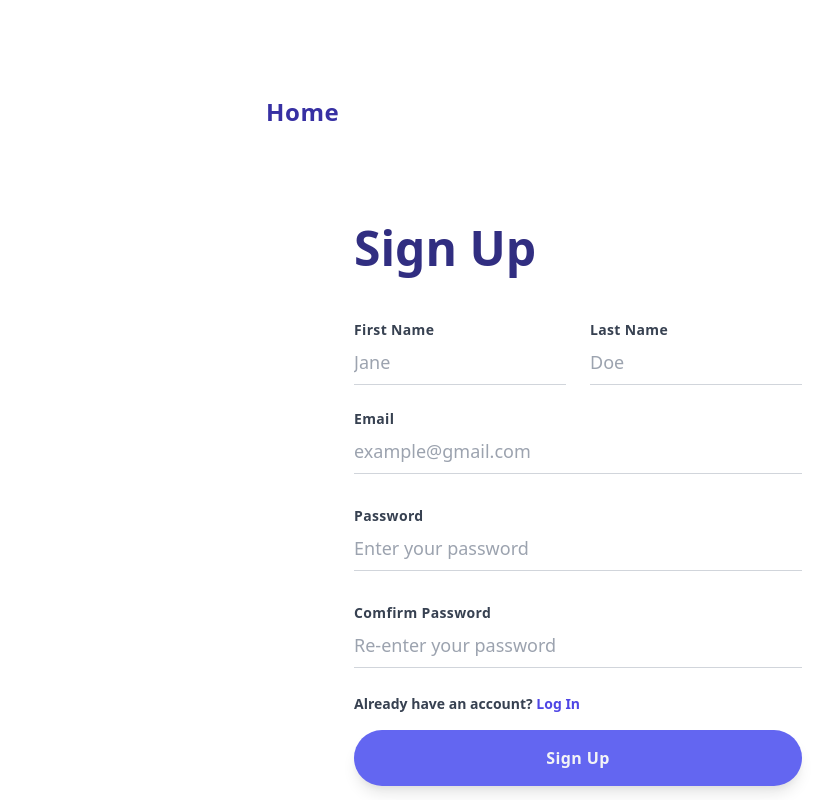
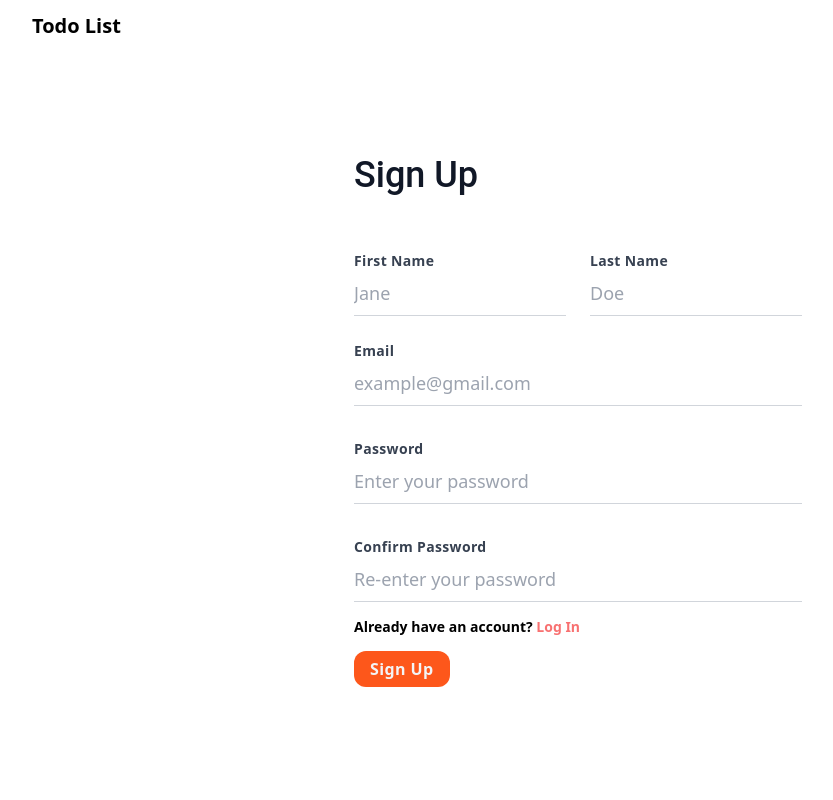
Before and after one commit to Jcheahh/TodoList-old, a React (Create React App) app: page /sign-up in a window 1280 px wide. Shown: the whole page, without its empty margins (62-895 px from the left). Built offline with nearby package versions, Linux system fonts and the light colour scheme; no server answers.

Commit message:
Change all tag to new ui component tag

```diff
--- a/src/component/Login.jsx
+++ b/src/component/Login.jsx
@@ -1,11 +1,15 @@
 import React, { useState } from "react";
 import {
-    Link,
     useHistory,
     useLocation,
 } from "react-router-dom";
 import { Form, Field } from "react-final-form";
 import { useAuth } from "../hook/useAuth";
+import NavBar from "./ui/NavBar";
+import { Text } from "./ui/Text";
+import { Button } from "./ui/Button";
+import { Link } from "./ui/Link";
+import Input from "./ui/Input";
 
 export default function Login() {
     const [user, setUser] = useState();
@@ -36,7 +40,6 @@ export default function Login() {
     };
 
     const handleSubmit = (values, _, callback) => {
-        // values.preventDefault();
         auth.login(values.email, values.password, () => {
             history.replace(from);
             callback();
@@ -52,17 +55,13 @@ export default function Login() {
         });
     };
     return (
+        <>
+            <NavBar />
             <div className="mx-auto mt-36 lg:w-1/2 xl:max-w-screen-sm">
-            <div className="text-2xl text-indigo-800 tracking-wide ml-2 font-semibold">
-                <Link to="/">Home</Link>
-            </div>
                 <div className="mt-10 px-16 sm:px-24 md:px-48 lg:px-12 lg:mt-16 xl:px-24 xl:max-w-2xl">
-                <h1 className="mt-24 text-center text-4xl text-indigo-900 font-display font-semibold lg:text-left xl:text-5xl
-                    xl:text-bold"
-                >
-                    Log in
-
-                </h1>
+                    <Text.H3>
+                        Log In
+                    </Text.H3>
 
                     <Form
                         onSubmit={handleSubmit}
@@ -70,13 +69,18 @@ export default function Login() {
                         render={({ handleSubmit, submitting }) => (
                             <div className="mt-12">
                                 <form onSubmit={handleSubmit} noValidate>
-                                <div className="text-red-500 text-center mb-4 font-bold">{errMessage}</div>
-                                <div className="text-sm font-bold text-gray-700 tracking-wide">Email</div>
+                                    <Text className={["text-red-500 text-center mb-4 font-bold"]}>
+                                        {errMessage}
+                                    </Text>
+                                    <Text.Small className={["font-bold text-gray-700 tracking-wide"]}>
+                                        Email
+                                    </Text.Small>
                                     <Field
                                         name="email"
                                         render={({ input, meta }) => (
                                             <>
-                                            <input
+                                                <Input
+                                                    label="Email"
                                                     className={`w-full text-lg py-2 border-b border-gray-300 focus:outline-none focus:border-indigo-500 ${meta.touched && !!meta.error ? "border-red-500" : ""}`}
                                                     placeholder="example@gmail.com"
                                                     id="email"
@@ -90,7 +94,9 @@ export default function Login() {
                                         )}
                                     />
                                     <div className="mt-8">
-                                    <div className="text-sm font-bold text-gray-700 tracking-wide">Password</div>
+                                        <Text.Small className={["font-bold text-gray-700 tracking-wide"]}>
+                                            Password
+                                        </Text.Small>
                                         <Field
                                             name="password"
                                             render={({ input, meta }) => (
@@ -111,25 +117,12 @@ export default function Login() {
                                         />
                                     </div>
 
-                                <br />
-
-                                <div className="flex mt-0.5 text-sm font-display font-semibold text-gray-700">
+                                    <Text.Small className={["flex my-3.5 font-display font-semibold"]}>
                                         Don&apos;t have an account?&nbsp;
                                         {" "}
-                                    <p className="flex-initial cursor-pointer text-indigo-600 hover:text-indigo-800">
-                                        <Link to="/sign-up">Sign up</Link>
-                                    </p>
-                                </div>
-                                <button
-                                    className="bg-indigo-500 text-gray-100 p-4 w-full rounded-full tracking-wide
-                                font-semibold font-display focus:outline-none focus:shadow-outline hover:bg-indigo-600
-                                shadow-lg mt-4 disabled:opacity-50 disabled:hover:bg-indigo-500"
-                                    type="submit"
-                                    disabled={submitting}
-                                >
-                                    {submitting ? "Loading..." : "Log In"}
-
-                                </button>
+                                        <Link.Regular to="/sign-up">Sign up</Link.Regular>
+                                    </Text.Small>
+                                    <Button type="submit" disabled={submitting}>{submitting ? "Loading..." : "Log In"}</Button>
                                 </form>
                             </div>
                         )}
@@ -137,5 +130,6 @@ export default function Login() {
                 </div>
 
             </div>
+        </>
     );
 }
--- a/src/component/SignUp.jsx
+++ b/src/component/SignUp.jsx
@@ -1,11 +1,14 @@
 import React, { useState } from "react";
 import {
-    Link,
     useHistory,
     useLocation,
 } from "react-router-dom";
 import { Form, Field } from "react-final-form";
 import { useAuth } from "../hook/useAuth";
+import NavBar from "./ui/NavBar";
+import { Text } from "./ui/Text";
+import { Button } from "./ui/Button";
+import { Link } from "./ui/Link";
 
 export default function SignUp() {
     const history = useHistory();
@@ -54,8 +57,6 @@ export default function SignUp() {
     };
 
     const handleSubmit = (values, _, callback) => {
-        // values.preventDefault();
-
         auth.signup(values.firstName,
             values.lastName,
             values.email,
@@ -75,27 +76,25 @@ export default function SignUp() {
     };
 
     return (
+        <>
+            <NavBar />
             <div className="mx-auto mt-24 lg:w-1/2 xl:max-w-screen-sm">
-            <div className="text-2xl text-indigo-800 tracking-wide ml-2 font-semibold">
-                <Link to="/">Home</Link>
-            </div>
                 <div className="mt-10 px-16 sm:px-24 md:px-48 lg:px-12 lg:mt-16 xl:px-24 xl:max-w-2xl">
-                <h1 className="mt-24 text-center text-4xl text-indigo-900 font-display font-semibold lg:text-left xl:text-5xl
-                    xl:text-bold"
-                >
+                    <Text.H3>
                         Sign Up
-
-                </h1>
+                    </Text.H3>
                     <Form
                         onSubmit={handleSubmit}
                         validate={validate}
                         render={({ handleSubmit, submitting }) => (
                             <div className="mt-12">
                                 <form onSubmit={handleSubmit} noValidate>
-                                <div className="text-red-500 text-center mb-4 font-bold">{errMessage}</div>
+                                    <Text className={["text-red-500 text-center mb-4 font-bold"]}>{errMessage}</Text>
                                     <div className="-mx-3 md:flex mb-6">
                                         <div className="md:w-1/2 px-3 mb-6 md:mb-0">
-                                        <div className="text-sm font-bold text-gray-700 tracking-wide">First Name</div>
+                                            <Text.Small className={["font-bold text-gray-700 tracking-wide"]}>
+                                                First Name
+                                            </Text.Small>
                                             <Field
                                                 name="firstName"
                                                 render={({ input, meta }) => (
@@ -115,7 +114,9 @@ export default function SignUp() {
                                             />
                                         </div>
                                         <div className="md:w-1/2 px-3">
-                                        <div className="text-sm font-bold text-gray-700 tracking-wide">Last Name</div>
+                                            <Text.Small className={["font-bold text-gray-700 tracking-wide"]}>
+                                                Last Name
+                                            </Text.Small>
                                             <Field
                                                 name="lastName"
                                                 render={({ input, meta }) => (
@@ -136,7 +137,9 @@ export default function SignUp() {
                                         </div>
                                     </div>
                                     <div className="mt-3">
-                                    <div className="text-sm font-bold text-gray-700 tracking-wide">Email</div>
+                                        <Text.Small className={["font-bold text-gray-700 tracking-wide"]}>
+                                            Email
+                                        </Text.Small>
                                         <Field
                                             name="email"
                                             render={({ input, meta }) => (
@@ -156,7 +159,9 @@ export default function SignUp() {
                                         />
                                     </div>
                                     <div className="mt-8">
-                                    <div className="text-sm font-bold text-gray-700 tracking-wide">Password</div>
+                                        <Text.Small className={["font-bold text-gray-700 tracking-wide"]}>
+                                            Password
+                                        </Text.Small>
                                         <Field
                                             name="password"
                                             render={({ input, meta }) => (
@@ -177,7 +182,9 @@ export default function SignUp() {
                                         />
                                     </div>
                                     <div className="mt-8">
-                                    <div className="text-sm font-bold text-gray-700 tracking-wide">Comfirm Password</div>
+                                        <Text.Small className={["font-bold text-gray-700 tracking-wide"]}>
+                                            Confirm Password
+                                        </Text.Small>
                                         <Field
                                             name="comfirmPassword"
                                             render={({ input, meta }) => (
@@ -197,24 +204,17 @@ export default function SignUp() {
                                             )}
                                         />
                                     </div>
-                                <br />
-                                <div className="flex mt-0.5 text-sm font-display font-semibold text-gray-700">
+                                    <Text.Small className={["flex my-3.5 font-display font-semibold"]}>
                                         Already have an account?&nbsp;
                                         {" "}
-                                    <p className="flex-initial cursor-pointer text-indigo-600 hover:text-indigo-800">
-                                        <Link to="/login">Log In</Link>
-                                    </p>
-                                </div>
-                                <button
-                                    className="bg-indigo-500 text-gray-100 p-4 w-full rounded-full tracking-wide
-                                font-semibold font-display focus:outline-none focus:shadow-outline hover:bg-indigo-600
-                                shadow-lg mt-4 disabled:opacity-50"
+                                        <Link.Regular to="/login">Log In</Link.Regular>
+                                    </Text.Small>
+                                    <Button
                                         type="submit"
                                         disabled={submitting}
                                     >
                                         {submitting ? "Loading..." : "Sign Up"}
-
-                                </button>
+                                    </Button>
                                 </form>
                             </div>
                         )}
@@ -222,6 +222,6 @@ export default function SignUp() {
                 </div>
 
             </div>
-
+        </>
     );
 }
```
Lines whose indentation alone changed are shown as unchanged.
